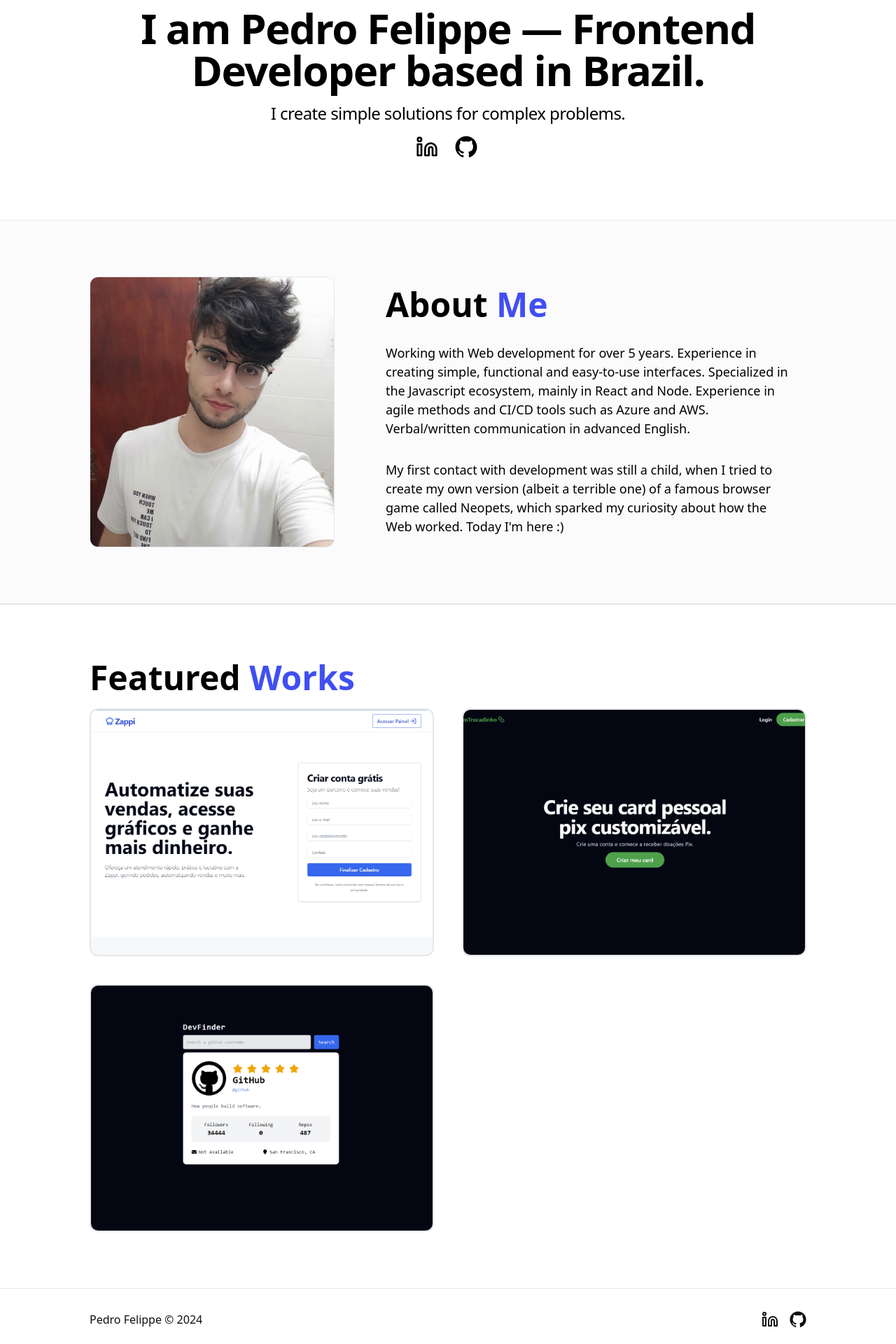
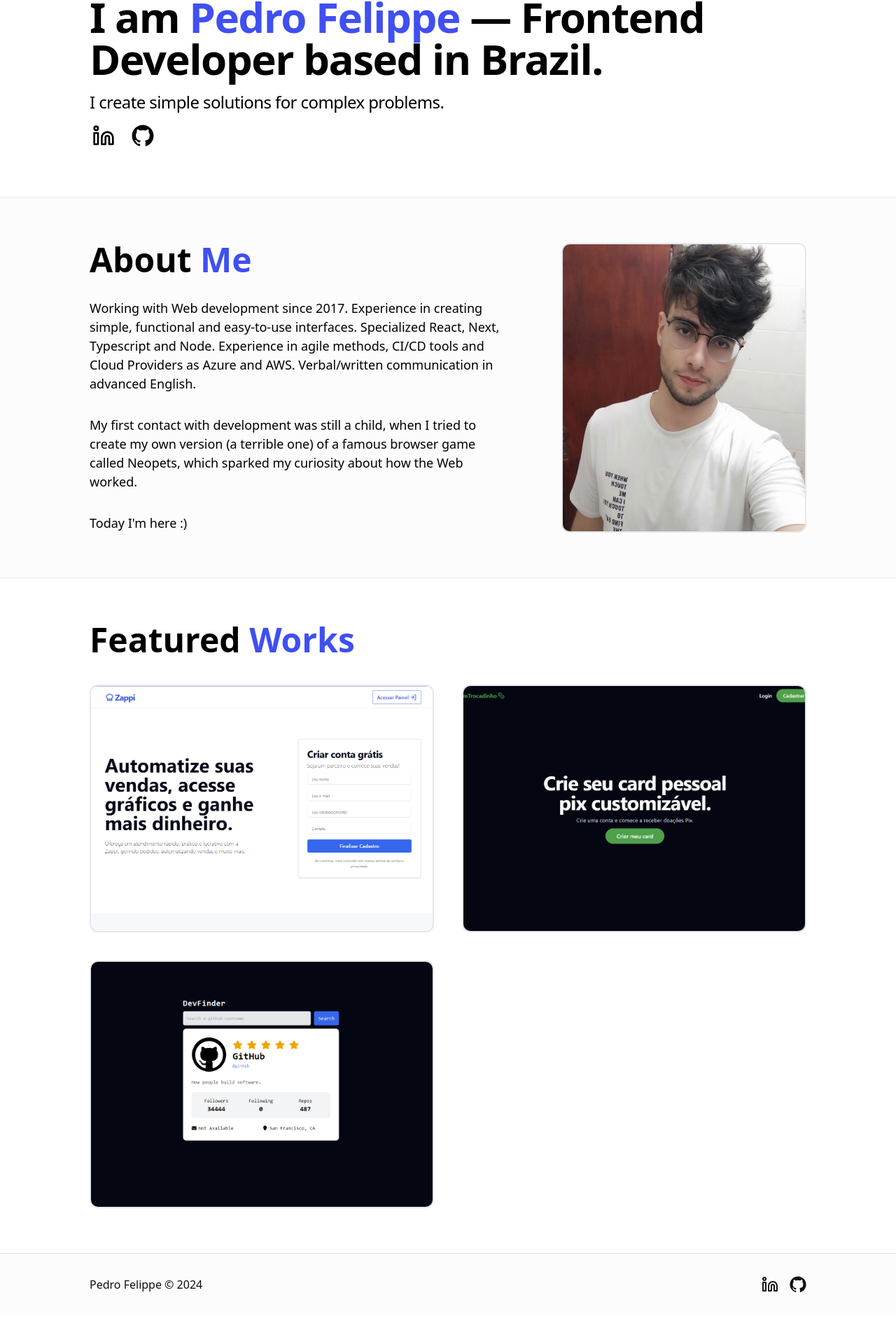
Before and after one commit to pefelippe/Portfolio, a Next.js app: page / in a window 1280 px wide. Shown: the part 134-2054 px from the top of the page at 70% size. After the commit the page ends 2013 px from the top, so only its background shows below. Built offline with nearby package versions, Linux system fonts and the light colour scheme.

Commit message:
ux changes

```diff
--- a/pages/index.tsx
+++ b/pages/index.tsx
@@ -13,10 +13,10 @@ export default function Home() {
         <section className="section">
           <Hero />
         </section>
-        <section className=" section bg-gray-300/10 border-y">
+        <section className=" section bg-gray-100/30 border-y">
           <AboutContent />
         </section>
-        <section className=" section  border-y">
+        <section className=" section ">
           <ProjectContent />
         </section>
       </motion.div>
--- a/pages/projects/[id].tsx
+++ b/pages/projects/[id].tsx
@@ -37,28 +37,8 @@ function ProjectDetails() {
       initial={{ opacity: 0, y: 50 }}
       animate={{ opacity: 1, y: 0 }}
       transition={{ duration: 0.75, delay: 0.5 }}
-      className="min-h-screen flex flex-col  justify-center gap-6 max-w-5xl mx-auto items-start mt-16 py-20 "
+      className="min-h-screen flex flex-col  justify-start gap-4 max-w-5xl mx-auto items-start mt-20 pt-10 "
     >
-      <div className="w-full justify-between flex">
-        <div className="flex gap-12 font-medium text-xl items-center justify-between w-full">
-          <p className="text-4xl font-bold ">{projectInfo.title}</p>
-          <div className="flex gap-4 font-medium text-xl">
-            <Link href={projectInfo.repo} target="_blank">
-              <Button className="text-lg py-6 px-10 rounded">Github</Button>
-            </Link>
-            <Link href={projectInfo.link} target="_blank">
-              <Button
-                variant={"secondary"}
-                className="text-lg py-6 px-10 rounded"
-              >
-                Deploy
-              </Button>
-            </Link>
-          </div>
-        </div>
-      </div>
-      <p className="text-xl font-normal ">{projectInfo.description}</p>
-
       <Image
         src={projectInfo.imgUrl}
         alt={projectInfo.title}
@@ -66,6 +46,22 @@ function ProjectDetails() {
         className="border-2 rounded-xl"
         height={400}
       />
+      <div className="w-full justify-between flex">
+        <div className="flex gap-12 font-medium text-xl items-center justify-between w-full">
+          <p className="text-4xl font-bold ">{projectInfo.title}</p>
+        </div>
+      </div>
+      <p className="text-xl font-normal ">{projectInfo.description}</p>
+      <div className="flex gap-4 font-medium text-xl">
+        <Link href={projectInfo.repo} target="_blank">
+          <Button className="text-lg py-6 px-10 rounded">Github</Button>
+        </Link>
+        <Link href={projectInfo.link} target="_blank">
+          <Button variant={"secondary"} className="text-lg py-6 px-10 rounded">
+            Deploy
+          </Button>
+        </Link>
+      </div>
     </motion.div>
   );
 }
--- a/src/components/layout/Footer.tsx
+++ b/src/components/layout/Footer.tsx
@@ -10,10 +10,10 @@ function Footer() {
 
   return (
     <motion.footer
-      className=" w-full font-light items-start mx-auto  text-[#101010]
-       flex-col h-fit  text-md  justify-start px-6  flex "
+      className=" w-full font-light items-start mx-auto  text-[#101010]  bg-gray-100/30
+       flex-col h-fit  text-md  justify-start px-6  flex border-t"
     >
-      <div className="mx-auto flex  w-full flex-col py-8 gap-8 max-w-5xl">
+      <div className="mx-auto flex  w-full flex-col py-8 gap-8 max-w-5xl ">
         <div className="flex items-center justify-between ">
           <span>Pedro Felippe © {year}</span>
 
--- a/src/content/AboutContent.tsx
+++ b/src/content/AboutContent.tsx
@@ -13,34 +13,36 @@ export default function Hero() {
       id="about-content"
       className="content-intern gap-8 "
     >
-      <motion.div className="h-full flex flex-col items-center justify-center w-full z-20 gap-8">
+      <motion.div className="h-full flex flex-col items-center justify-center w-full z-20 gap-4  mx-auto max-w-5xl">
         <div
-          className="flex rounded-md max-md:flex-col
-         w-full items-start min-h-fit gap-8 md:gap-12 max-w-5xl"
+          className="flex rounded-md max-md:flex-col justify-center
+         w-full items-center gap-20 min-h-fit  "
         >
-          <motion.img
-            src="./assets/pedrof.jpg"
-            className="rounded-xl border max-md:max-h-[250px] w-[350px] max-md:object-cover object-fit max-md:hidden min-h-full"
-          />
-          <div className="flex flex-col w-full text-lg gap-8 leading-normal items-start justify-center h-full max-w-xl mx-auto">
+          <div className="flex flex-col w-full text-lg gap-8 leading-normal items-start justify-center h-full ">
             <h3 className="section-subtitle">
               About <span className="text-blue">Me</span>
             </h3>
             <span className="">
-              Working with Web development for over 5 years. Experience in
-              creating simple, functional and easy-to-use interfaces.
-              Specialized in the Javascript ecosystem, mainly in React and Node.
-              Experience in agile methods and CI/CD tools such as Azure and AWS.
-              Verbal/written communication in advanced English.
+              Working with Web development since 2017. Experience in creating
+              simple, functional and easy-to-use interfaces. Specialized React,
+              Next, Typescript and Node. Experience in agile methods, CI/CD
+              tools and Cloud Providers as Azure and AWS. Verbal/written
+              communication in advanced English.
             </span>
-
             <span>
               My first contact with development was still a child, when I tried
-              to create my own version (albeit a terrible one) of a famous
-              browser game called Neopets, which sparked my curiosity about how
-              the Web worked. Today I'm here :)
+              to create my own version (a terrible one) of a famous browser game
+              called Neopets, which sparked my curiosity about how the Web
+              worked.
             </span>
+            Today I'm here :)
           </div>
+
+          <motion.img
+            src="./assets/pedrof.jpg"
+            className="rounded-xl border-2 max-md:max-h-[250px] w-[350px]
+            max-md:object-cover object-fit max-md:hidden min-h-full"
+          />
         </div>
       </motion.div>
     </motion.div>
--- a/src/content/Hero.tsx
+++ b/src/content/Hero.tsx
@@ -16,20 +16,21 @@ export default function Hero() {
       transition={{ duration: 0.5 }}
       id="hero-container"
       className="content-intern relative w-full items-center
-    text-center gap-4  mx-auto"
+    text-start gap-4  mx-auto"
     >
       {/* <motion.img
         src="./assets/avatar-pdr.png"
         className="rounded-full  shadow max-w-[120px] "
       /> */}
       <motion.div className="flex flex-col  font-extrabold max-w-5xl">
-        <p className="text-4xl lg:text-6xl lg:tracking-tight leading-tight">
-          I am Pedro Felippe — Frontend Developer based in Brazil.
+        <p className="text-4xl lg:text-6xl tracking-tight">
+          I am <span className="text-blue">Pedro Felippe</span> — Frontend
+          Developer based in Brazil.
         </p>
         <p className="text-xl lg:text-2xl tracking-tight font-extralight py-4 pb-2">
           I create simple solutions for complex problems.
         </p>
-        <div className="flex w-fit mx-auto items-center gap-3 justify-center  ">
+        <div className="flex w-fit  items-center gap-3 justify-start  ">
           <AnimatedBtn
             target="_blank"
             className="p-1 rounded-md bg-white"
--- a/src/content/ProjectContent.tsx
+++ b/src/content/ProjectContent.tsx
@@ -10,7 +10,7 @@ function Projects() {
       animate={{ opacity: 1, y: 0 }}
       transition={{ duration: 0.75, delay: 0.5 }}
       id="projects-container"
-      className="content-intern gap-5 items-start justify-center max-w-5xl"
+      className="content-intern gap-10 items-start justify-center max-w-5xl"
     >
       <h3 className="section-subtitle ">
         Featured <span className="text-blue">Works</span>
--- a/styles/globals.css
+++ b/styles/globals.css
@@ -48,7 +48,7 @@
   }
 
   .section {
-    @apply max-xl:px-6 py-20;
+    @apply max-xl:px-6 py-16;
   }
 
   .content-intern {
```
